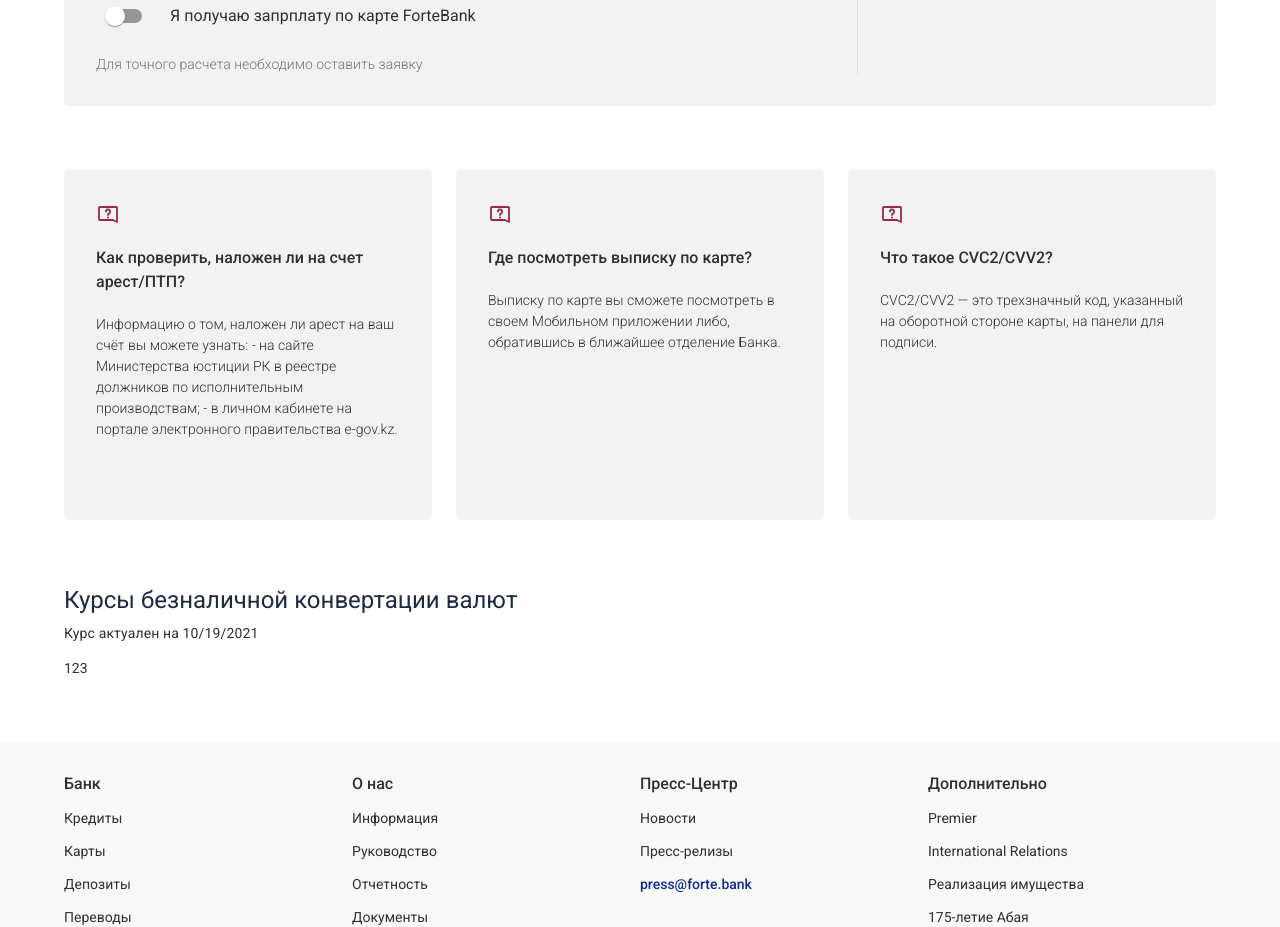
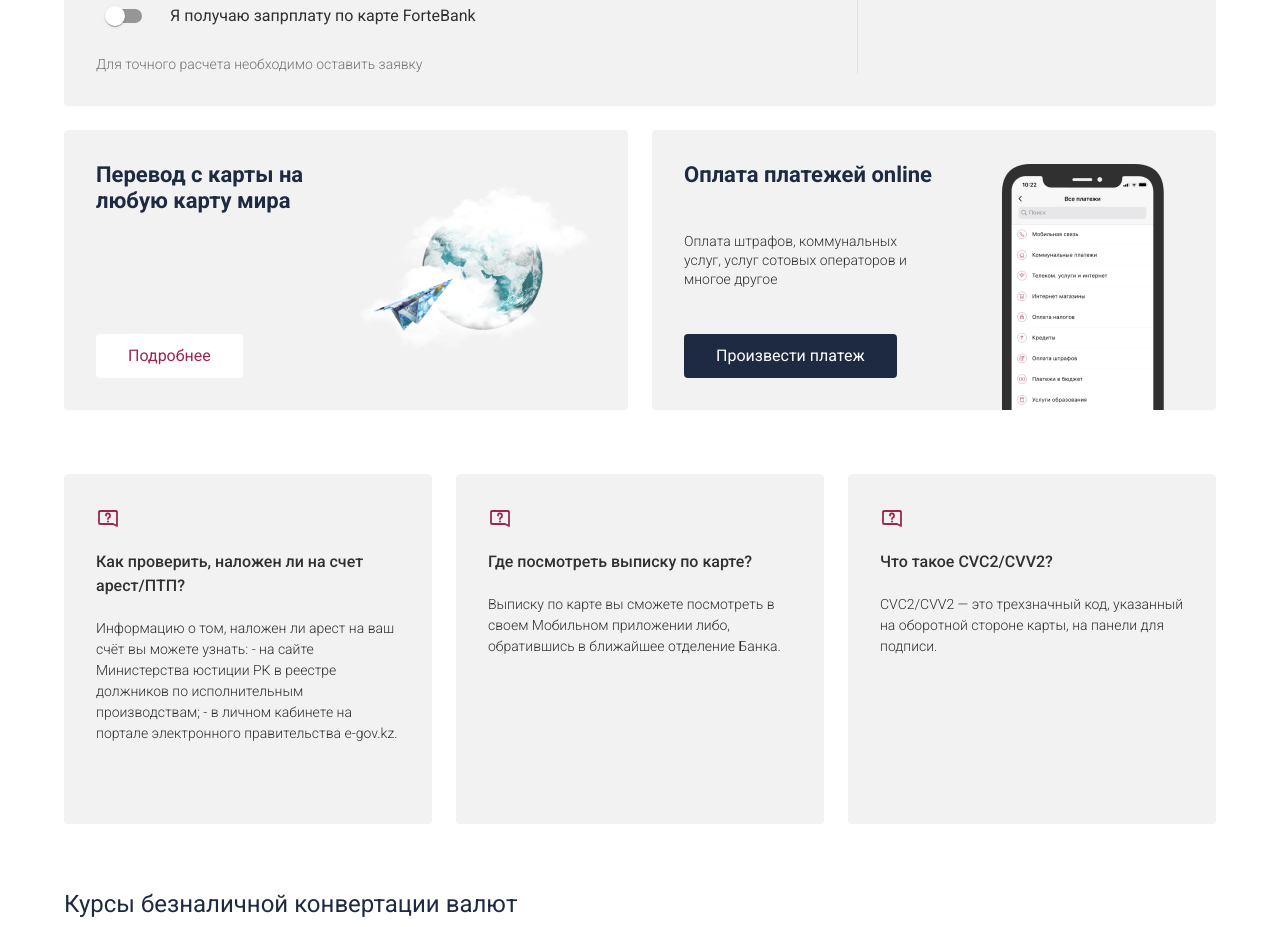
Before and after one commit to rooohaa/hw1-onelab, a React (Create React App) app: page / in a window 1280 px wide. Shown: the part 1560-2487 px from the top of the page. Built offline with nearby package versions, Linux system fonts and the light colour scheme; no server answers.

Commit message:
finish credit section layout

```diff
--- a/src/components/CurrencyTable/index.js
+++ b/src/components/CurrencyTable/index.js
@@ -2,20 +2,20 @@ import React, { useState, useEffect } from 'react'
 import { TableWrapper } from './style'
 
 const CurrencyTable = () => {
-  useEffect(() => {
-    fetchCurrencies()
-  }, [])
+  // useEffect(() => {
+  //   fetchCurrencies()
+  // }, [])
 
-  const fetchCurrencies = async () => {
-    try {
-      const res = await fetch(
-        `http://api.exchangeratesapi.io/v1/convert?access_key=${process.env.REACT_APP_API_KEY}&from=KZTto=USD&amount=5000000`
-      )
-      const data = await res.json()
+  // const fetchCurrencies = async () => {
+  //   try {
+  //     const res = await fetch(
+  //       `http://api.exchangeratesapi.io/v1/convert?access_key=${process.env.REACT_APP_API_KEY}&from=KZTto=USD&amount=5000000`
+  //     )
+  //     const data = await res.json()
 
-      console.log(data)
-    } catch (e) {}
-  }
+  //     console.log(data)
+  //   } catch (e) {}
+  // }
 
   return (
     <TableWrapper>
--- a/src/pages/MainPage/CreditSection/index.js
+++ b/src/pages/MainPage/CreditSection/index.js
@@ -1,7 +1,8 @@
 import React from 'react'
 import { Container, Typography } from '@mui/material'
 import { CreditCalculator } from 'components/CreditCalculator'
-import { CreditSectionWrap } from './style'
+import { ContentBox, CreditSectionWrap } from './style'
+import { AppButton } from 'sc/AppButton'
 
 const CreditSection = () => {
   return (
@@ -16,6 +17,28 @@ const CreditSection = () => {
         </Typography>
 
         <CreditCalculator />
+
+        <div className="advantages">
+          <ContentBox>
+            <div className="descr">
+              <h5>Перевод с карты на любую карту мира</h5>
+
+              <AppButton variant="light">Подробнее</AppButton>
+            </div>
+            <img src="/images/earth.png" alt="Img" />
+          </ContentBox>
+          <ContentBox>
+            <div className="descr">
+              <h5>Оплата платежей online</h5>
+              <p>
+                Оплата штрафов, коммунальных услуг, услуг сотовых операторов и
+                многое другое
+              </p>
+              <AppButton variant="dark">Произвести платеж</AppButton>
+            </div>
+            <img className="phone-img" src="/images/phone.png" alt="Img" />
+          </ContentBox>
+        </div>
       </Container>
     </CreditSectionWrap>
   )
--- a/src/pages/MainPage/CreditSection/style.js
+++ b/src/pages/MainPage/CreditSection/style.js
@@ -13,4 +13,53 @@ export const CreditSectionWrap = styled.section`
     font-weight: 400;
     line-height: 19px;
   }
+
+  .advantages {
+    margin-top: 24px;
+
+    display: flex;
+    align-items: center;
+    justify-content: space-between;
+    column-gap: 24px;
+  }
 `
+
+export const ContentBox = styled.div`
+  width: 100%;
+  height: 280px;
+
+  background: #f2f2f2;
+  border-radius: 4px;
+  padding: 32px;
+
+  display: flex;
+  align-items: center;
+  justify-content: space-between;
+
+  .descr {
+    width: 50%;
+    height: 100%;
+
+    display: flex;
+    flex-direction: column;
+    align-items: flex-start;
+    justify-content: space-between;
+
+    h5 {
+      font-size: 22px;
+      line-height: 26px;
+      color: #1e2a41;
+    }
+
+    p {
+      font-size: 14px;
+      line-height: 19px;
+      color: #303030;
+      font-weight: 300;
+    }
+  }
+
+  img.phone-img {
+    transform: translateY(17px) translateX(-20px);
+  }
+`
```
Also changed, not shown: public/images/earth.png (added), public/images/phone.png (added).
